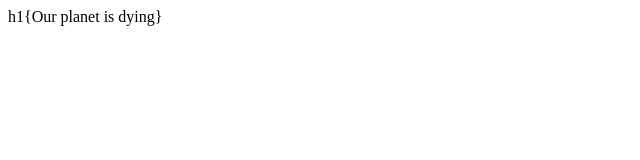
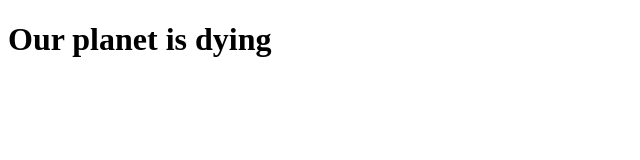
Before and after one commit to Fransi-Kurti/Text-Animation, a plain HTML site: page index.html in a window 1280 px wide. Shown: the whole page, without its empty margins (0-640 px from the left). Drawn offline with Linux system fonts and the light colour scheme.

Commit message:
html update

```diff
--- a/index.html
+++ b/index.html
@@ -8,7 +8,7 @@
 </head>
 <body>
     <div class="container">
-        h1{Our planet is dying}
+        <h1>Our planet is dying</h1>
     </div>
 
 </body>
```
